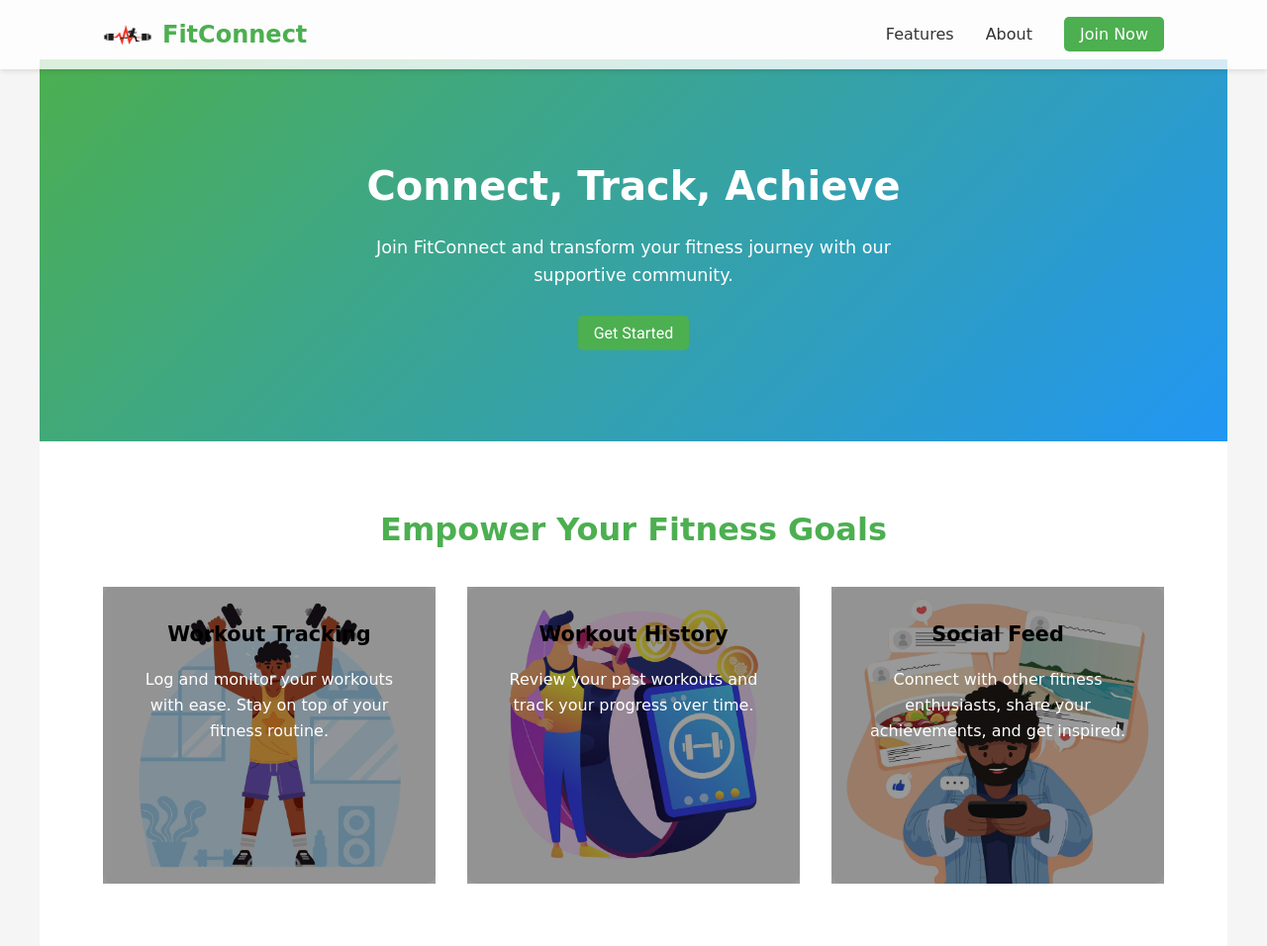
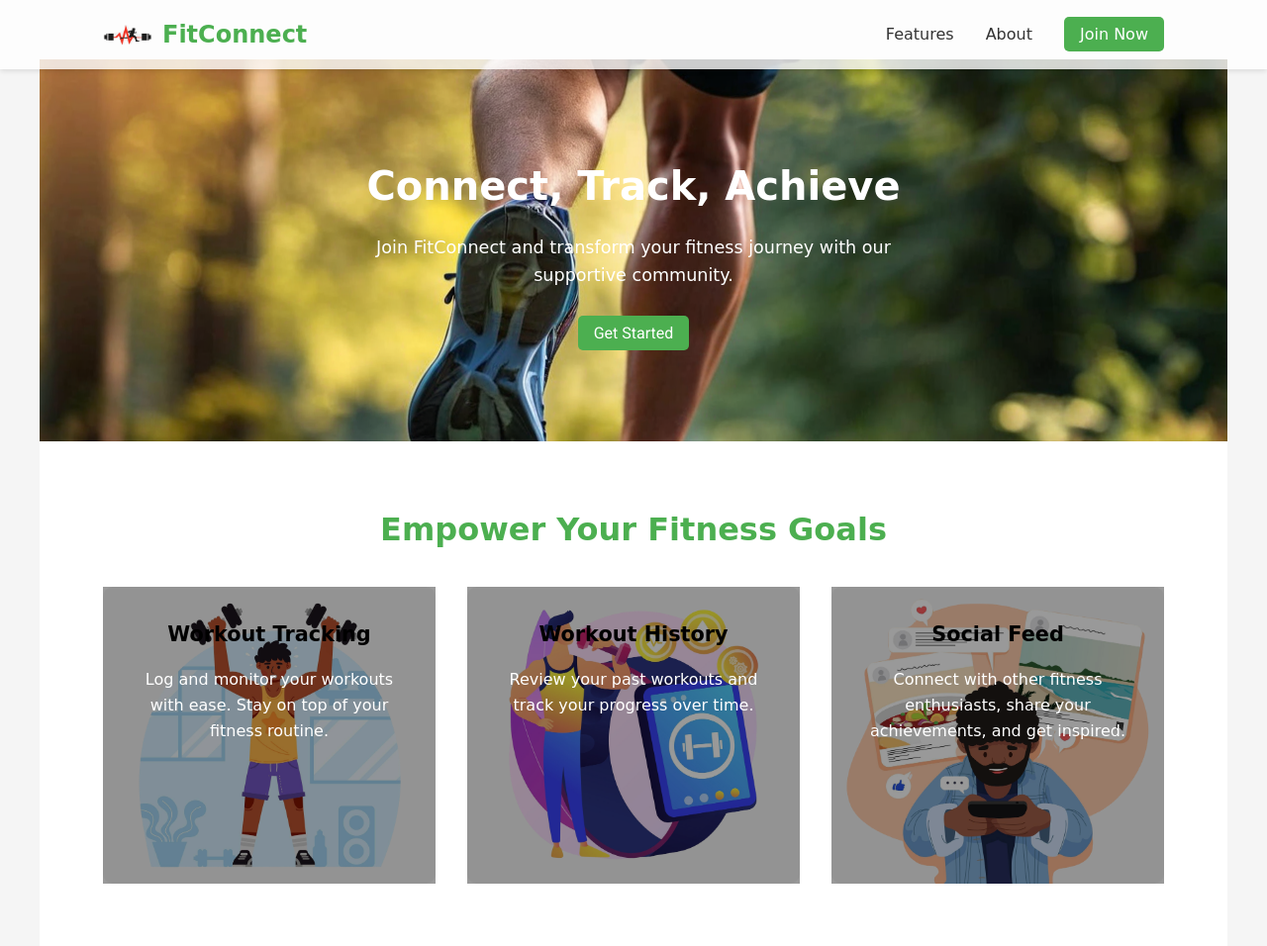
Before and after one commit to PreciousEzeigbo/Portfolio_project, a Flask app: page / in a window 1280 px wide. Shown: the top 956 px of the page at 99% size. Run offline with Flask 3, Linux system fonts and the light colour scheme.

Commit message:
Updating

```diff
--- a/blueprintapp/static/css/styleshome.css
+++ b/blueprintapp/static/css/styleshome.css
@@ -119,7 +119,7 @@ h1, h2, h3 {
 
 /* Hero section */
 #hero {
-    background: linear-gradient(135deg, var(--primary-color), var(--secondary-color));
+    background-image: url("/static/images/workout-image4.png") ;
     color: var(--white);
     text-align: center;
     padding: 6rem 5%;
```
